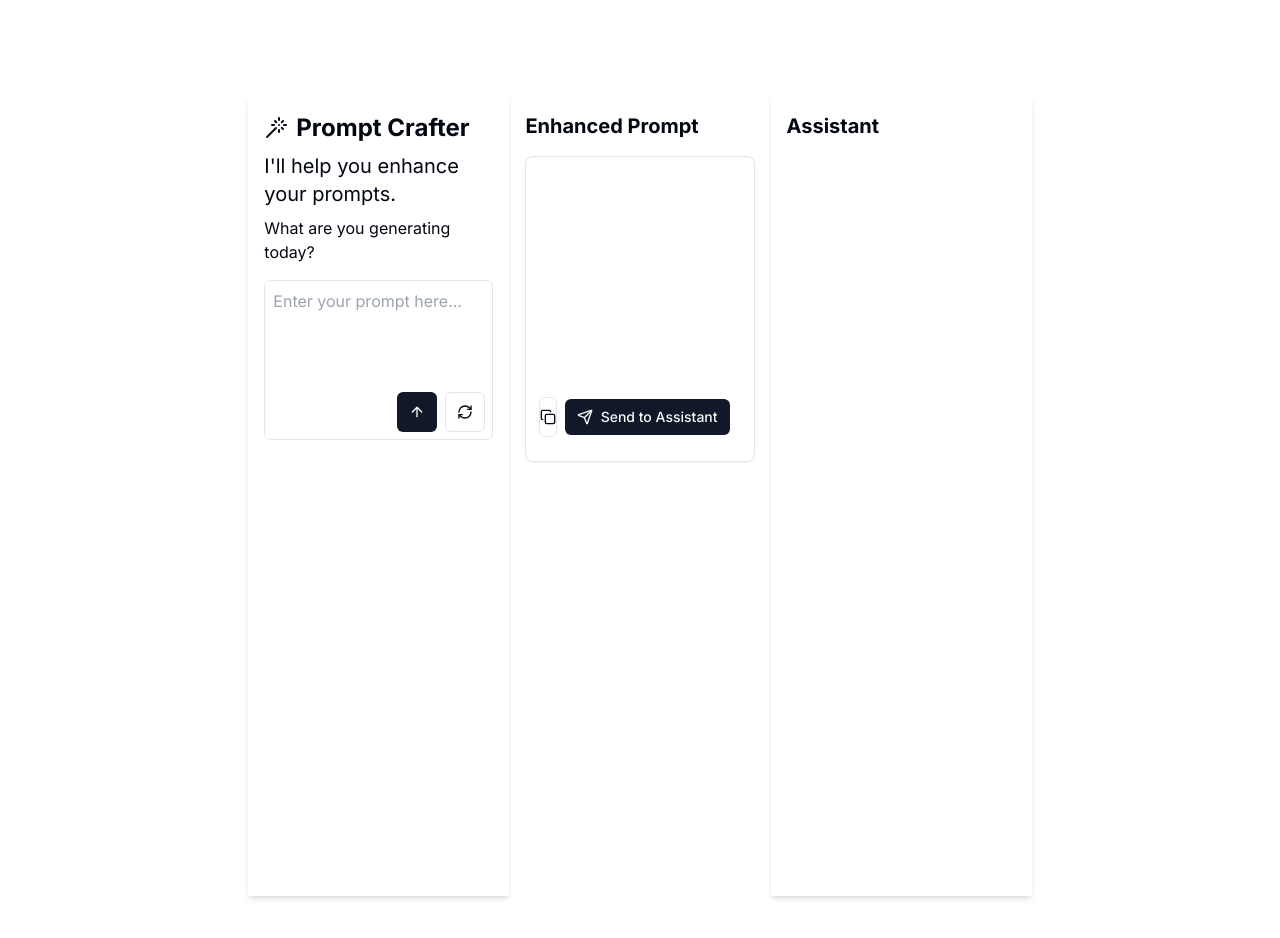
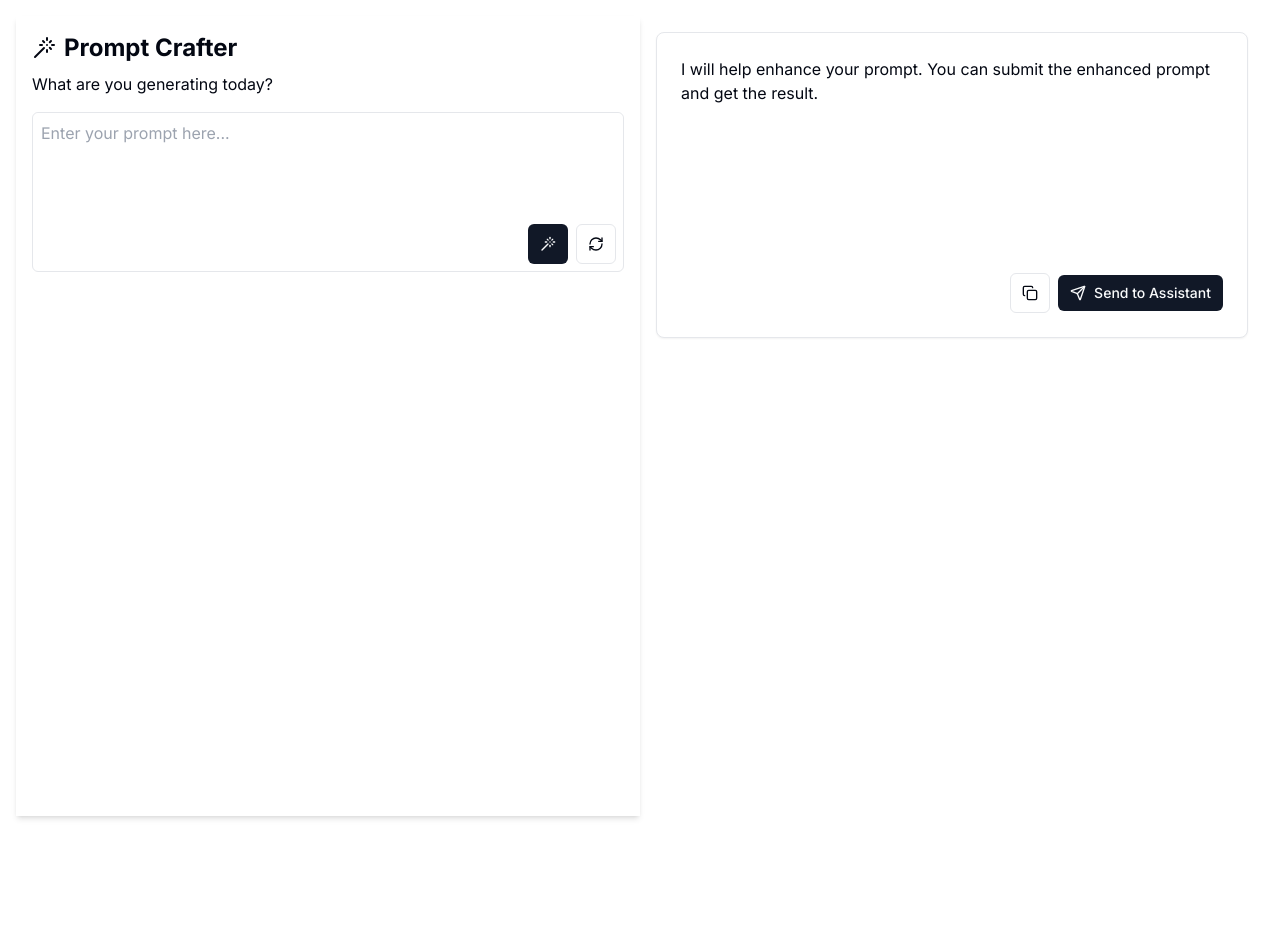
Before and after one commit to ximanta/prompt-crafter, a Next.js app in the folder frontend/: page / in a window 1280 px wide. Shown: the top 938 px of the page. After the commit the page ends 832 px from the top, so only its background shows below. Built offline with nearby package versions, Linux system fonts and the light colour scheme.

Commit message:
Updated view to look clean

```diff
--- a/frontend/app/page.tsx
+++ b/frontend/app/page.tsx
@@ -2,10 +2,10 @@ import Image from "next/image";
 import { PromptEnhancer } from "@/components/prompt-enhancer";
 import { PromptEnhancerStream } from "@/components/prompt-enhancer-stream";
 import { PromptEnhancerSocket } from "@/components/prompt_enhancer_socket";
+
 export default function Home() {
   return (
-
-    <main className="flex min-h-screen flex-col items-center justify-between p-24">
+    <main className="flex min-h-screen w-full flex-col items-center justify-between p-4">
       {/* <PromptEnhancer /> */}
       <PromptEnhancerStream />
       {/* <PromptEnhancerSocket /> */}
--- a/frontend/components/prompt-enhancer-stream.tsx
+++ b/frontend/components/prompt-enhancer-stream.tsx
@@ -13,11 +13,12 @@ export function PromptEnhancerStream() {
   const [assistantResponse, setAssistantResponse] = useState("")
   const [isLoading, setIsLoading] = useState(false)
   const abortControllerRef = useRef<AbortController | null>(null)
+  const [showAssistantResponse, setShowAssistantResponse] = useState(false)
 
   const handleStreamSubmit = async () => {
-    setIsLoading(true);
+    setIsLoading(true)
     setEnhancedPrompt(""); // Clear previous content
-    abortControllerRef.current = new AbortController();
+    abortControllerRef.current = new AbortController()
     let buffer = ""; // Buffer to accumulate incomplete JSON
     let isFirstChunk = true; // Flag for handling the first chunk
 
@@ -29,24 +30,24 @@ export function PromptEnhancerStream() {
         },
         body: JSON.stringify({ prompt: userPrompt }),
         signal: abortControllerRef.current.signal,
-      });
+      })
 
-      const reader = response.body?.getReader();
-      const decoder = new TextDecoder();
+      const reader = response.body?.getReader()
+      const decoder = new TextDecoder()
 
       while (true) {
-        const { value, done } = await reader!.read();
+        const { value, done } = await reader!.read()
         if (done) {
-          console.log("Stream is done.");
-          break;
+          console.log("Stream is done.")
+          break
         }
 
         // Decode the chunk and accumulate it in the buffer
-        const decodedChunk = decoder.decode(value, { stream: true });
-        console.log("Decoded chunk:", decodedChunk);
+        const decodedChunk = decoder.decode(value, { stream: true })
+        console.log("Decoded chunk:", decodedChunk)
 
         // Append chunk to buffer for processing
-        buffer += decodedChunk;
+        buffer += decodedChunk
 
         // Clean up special characters like `\n`, `*`, etc.
         const sanitizedBuffer = buffer
@@ -56,40 +57,40 @@ export function PromptEnhancerStream() {
 
         // For the first chunk, extract the "enhanced_prompt" and start streaming word-by-word
         if (isFirstChunk) {
-          const jsonStart = sanitizedBuffer.indexOf("{");
-          const jsonEnd = sanitizedBuffer.indexOf("}");
+          const jsonStart = sanitizedBuffer.indexOf("{")
+          const jsonEnd = sanitizedBuffer.indexOf("}")
           if (jsonStart !== -1 && jsonEnd !== -1) {
-            const jsonString = sanitizedBuffer.slice(jsonStart, jsonEnd + 1);
+            const jsonString = sanitizedBuffer.slice(jsonStart, jsonEnd + 1)
             try {
-              console.log("Parsing first chunk JSON:", jsonString);
-              const parsedData = JSON.parse(jsonString); // Parse JSON
+              console.log("Parsing first chunk JSON:", jsonString)
+              const parsedData = JSON.parse(jsonString) // Parse JSON
               if (parsedData.enhanced_prompt) {
-                isFirstChunk = false; // Flag to stop processing as first chunk
+                isFirstChunk = false // Flag to stop processing as first chunk
                 // Stream word-by-word
-                const words = parsedData.enhanced_prompt.split(" ");
+                const words = parsedData.enhanced_prompt.split(" ")
                 for (const word of words) {
-                  setEnhancedPrompt((prev) => prev + " " + word); // Append words one by one
-                  await new Promise((resolve) => setTimeout(resolve, 50)); // Simulate word-by-word delay
+                  setEnhancedPrompt((prev) => prev + " " + word) // Append words one by one
+                  await new Promise((resolve) => setTimeout(resolve, 50)) // Simulate word-by-word delay
                 }
-                buffer = buffer.slice(jsonEnd + 1); // Remove processed content
+                buffer = buffer.slice(jsonEnd + 1) // Remove processed content
               }
             } catch (error) {
-              console.log("Error parsing first chunk:", error);
+              console.log("Error parsing first chunk:", error)
             }
           }
         } else {
           // Stream subsequent chunks word-by-word
-          const words = decodedChunk.split(" ");
+          const words = decodedChunk.split(" ")
           for (const word of words) {
-            setEnhancedPrompt((prev) => prev + " " + word); // Append words one by one
-            await new Promise((resolve) => setTimeout(resolve, 50)); // Simulate word-by-word delay
+            setEnhancedPrompt((prev) => prev + " " + word) // Append words one by one
+            await new Promise((resolve) => setTimeout(resolve, 50)) // Simulate word-by-word delay
           }
         }
 
         // Check if the [DONE] signal was received
         if (decodedChunk.trim() === "[DONE]") {
-          console.log("Received [DONE] signal.");
-          break;
+          console.log("Received [DONE] signal.")
+          break
         }
       }
    // Clean up any extra JSON markers after streaming is done
@@ -99,18 +100,18 @@ export function PromptEnhancerStream() {
       // Clean up the "[DONE]" marker after streaming is done
       setEnhancedPrompt((prev) =>
         prev.replace(/\[DONE\]$/, "").trim() // Remove [DONE] from the end
-      );
+      )
     } catch (error) {
       if (error.name === "AbortError") {
-        console.log("Fetch aborted");
+        console.log("Fetch aborted")
       } else {
-        console.error("Error streaming prompt:", error);
-        setEnhancedPrompt("Error enhancing prompt. Please try again.");
+        console.error("Error streaming prompt:", error)
+        setEnhancedPrompt("Error enhancing prompt. Please try again.")
       }
     } finally {
-      setIsLoading(false);
+      setIsLoading(false)
     }
-  };
+  }
 
   const handleStopStreaming = () => {
     if (abortControllerRef.current) {
@@ -121,6 +122,7 @@ export function PromptEnhancerStream() {
   const handleSendToAssistant = (prompt: string) => {
     setAssistantPrompt(prompt)
     setAssistantResponse("This is a simulated response to: " + prompt)
+    setShowAssistantResponse(true)
   }
 
   useEffect(() => {
@@ -132,13 +134,13 @@ export function PromptEnhancerStream() {
   }, [])
 
   return (
-    <div className="flex h-screen bg-gray-100">
+    <div className="flex flex-col h-screen w-full bg-gray-100">
+      <div className="flex flex-1 w-full">
         {/* Left Panel */}
-      <div className="w-1/3 p-4 bg-white shadow-md">
+        <div className="w-1/2 p-4 bg-white shadow-md">
           <h1 className="text-2xl font-bold mb-2 flex items-center">
             <WandIcon className="mr-2" /> Prompt Crafter
           </h1>
-        <h2 className="text-xl mb-2">I'll help you enhance your prompts.</h2>
           <p className="mb-4 text-gray-600">What are you generating today?</p>
           <div className="relative">
             <ScrollArea className="h-40 w-full rounded-md border">
@@ -153,23 +155,31 @@ export function PromptEnhancerStream() {
             </ScrollArea>
             <div className="absolute bottom-2 right-2 flex space-x-2">
               <Button size="icon" onClick={handleStreamSubmit} disabled={isLoading}>
-              {isLoading ? <RefreshCwIcon className="h-4 w-4 animate-spin" /> : <ArrowUpIcon className="h-4 w-4" />}
+                {isLoading ? <RefreshCwIcon className="h-4 w-4 animate-spin" /> : <WandIcon className="h-4 w-4 text-purple-500" />}
               </Button>
-            <Button size="icon" variant="outline">
+              <Button size="icon" variant="outline" onClick={() => {
+                setUserPrompt("");
+                setEnhancedPrompt("");
+                setAssistantPrompt("");
+                setAssistantResponse("");
+                setIsLoading(false);
+                setShowAssistantResponse(false);
+              }}>
                 <RefreshCwIcon className="h-4 w-4" />
               </Button>
             </div>
           </div>
         </div>
 
-      {/* Middle Section */}
-      <div className="w-1/3 p-4 bg-gray-50">
-        <h2 className="text-xl font-bold mb-4">Enhanced Prompt</h2>
-        {/* Display the cumulative content in a single card */}
-        <Card className="mb-4">
+        {/* Right Panel (Enhanced Prompt) */}
+        <div className="w-1/2 p-4 bg-gray-50">
+
+          <Card className="mb-4 w-full">
             <CardContent className="pt-6">
               <ScrollArea className="h-48">
-              <p>{enhancedPrompt}</p>
+                <p className="text-gray-600 text-base font-italic">
+                  {enhancedPrompt || "I will help enhance your prompt. You can submit the enhanced prompt and get the result."}
+                </p>
               </ScrollArea>
             </CardContent>
             <CardFooter className="justify-end space-x-2">
@@ -181,31 +191,19 @@ export function PromptEnhancerStream() {
               </Button>
             </CardFooter>
           </Card>
-      </div>
 
-      {/* Right Panel */}
-      <div className="w-1/3 p-4 bg-white shadow-md">
-        <h2 className="text-xl font-bold mb-4">Assistant</h2>
-        {assistantPrompt && (
-          <>
-            <Card className="mb-4">
+          {/* Assistant Response */}
+          {showAssistantResponse && (
+            <Card className="mt-4 w-full">
               <CardContent>
-                <h3 className="font-bold mb-2">Enhanced Prompt:</h3>
+
                 <ScrollArea className="h-24">
-                  <p>{assistantPrompt}</p>
-                </ScrollArea>
-              </CardContent>
-            </Card>
-            <Card>
-              <CardContent>
-                <h3 className="font-bold mb-2">Assistant Response:</h3>
-                <ScrollArea className="h-40">
                   <p>{assistantResponse}</p>
                 </ScrollArea>
               </CardContent>
             </Card>
-          </>
           )}
+        </div>
       </div>
     </div>
   )
```
Lines whose indentation alone changed are shown as unchanged.
